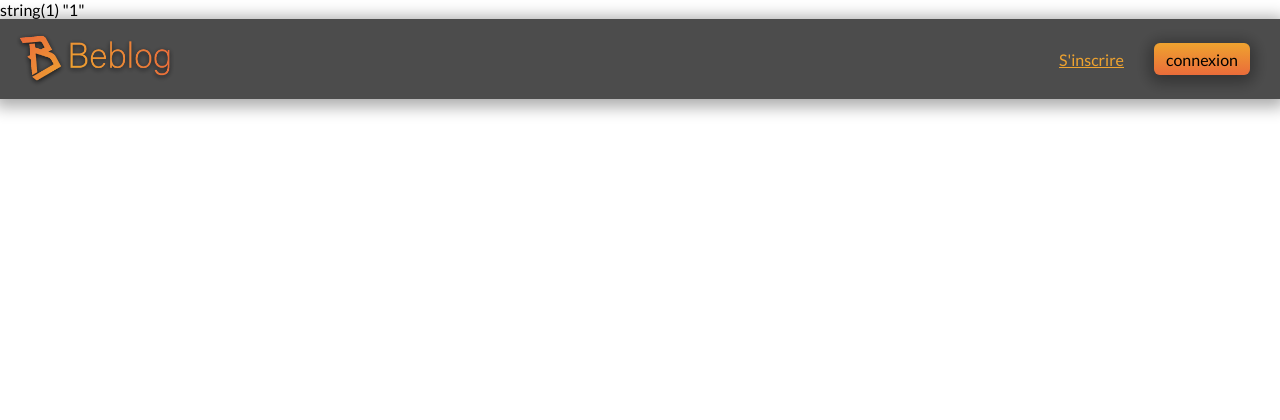
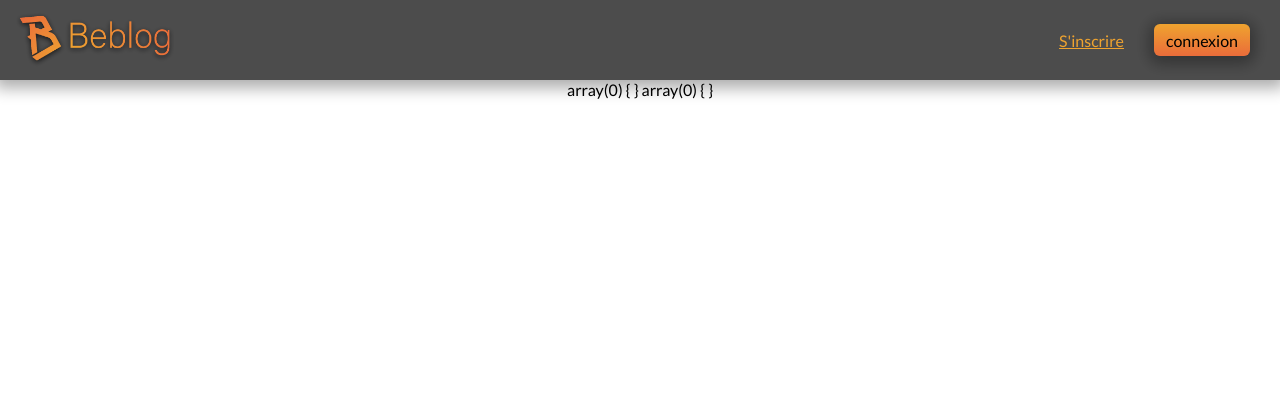
Before and after one commit to damien-verschaere/blog, a PHP site: page /views/article.php?article=1 in a window 1280 px wide. Shown: the top 420 px of the page. Run offline with PHP 8.4, Linux system fonts and the light colour scheme; data that the repository does not hold is empty.

Commit message:
Mise en place de la requête de récupération de l'article dont l'id est en URL, INNER JOIN à la table utilisateurs

```diff
--- a/assets/css/style.css
+++ b/assets/css/style.css
@@ -250,3 +250,10 @@ body{
     padding-right: 10rem ;
 }
 /*------------Style css de la page article ---------------*/
+.section_article {
+    text-align: center;
+    padding-top: 10vh;
+    padding-bottom: 10vh;
+    padding-left: 10rem ;
+    padding-right: 10rem ;
+}
--- a/functions/function.php
+++ b/functions/function.php
@@ -281,7 +281,15 @@ function affiche_categorie(){
             /*----------------------------PAGE ARTICLE------------------------------- */
             function affiche_self_article(){
                 $id_article = $_GET['article'];
-                $requete_self_article = mysqli_query(connexion_BDD(), "SELECT FROM articles AS a INNER JOIN utilisateurs as u ON id_utilisateur = u.id WHERE a.id = $id_article ");
-                $result_self_article = mysqli_fetch_array($requete_self_article);
-            }    //requete categorie = "
+                $requete_self_article_user = mysqli_query(connexion_BDD(), "SELECT * FROM articles AS a INNER JOIN utilisateurs AS u ON id_utilisateur = u.id WHERE a.id = $id_article ");
+                $result_self_article_user = mysqli_fetch_all($requete_self_article_user,MYSQLI_ASSOC);
+
+                var_dump($result_self_article_user);
+
+                $requete_self_article_categorie = mysqli_query(connexion_BDD(), "SELECT c.id , c.nom FROM categories AS c INNER JOIN articles AS a ON c.id = a.id_categorie WHERE a.id = $id_article ");
+                $result_self_article_categorie = mysqli_fetch_all($requete_self_article_categorie);
+                var_dump($result_self_article_categorie);
                 // requete commentaires = "
+
+
+            }
--- a/views/article.php
+++ b/views/article.php
@@ -2,7 +2,6 @@
 session_start();
 require "../functions/function.php";
 
-var_dump($_GET['article']);
 ?>
 
 <!DOCTYPE html>
@@ -17,10 +16,19 @@ var_dump($_GET['article']);
             require "requires/require_Header.php";
         ?>
     </header>
+    <main class="main_center">
+        <section class="section_article">
+            <form method="get" action>
+            <?php
+                affiche_self_article();
 
+            ?>
+            </form>
+        </section>
+    </main>
 
-<?php
-require "requires/require_Footer.php";
-?>
+    <?php
+        require "requires/require_Footer.php";
+    ?>
 </body>
 </html>
```
